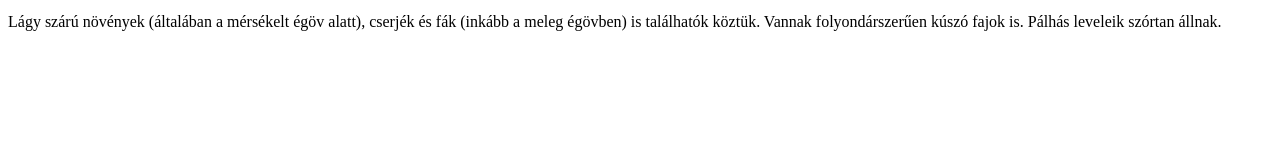
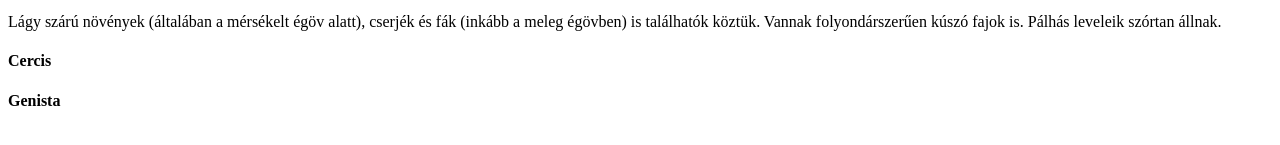
Before and after one commit to BalazsR2022/Pillang-vir-g-ak, a website: page index.html in a window 1280 px wide. Shown: the part 329-474 px from the top of the page. Drawn offline with Linux system fonts and the light colour scheme.

Commit message:
Cercis hozzáadva

```diff
--- a/index.html
+++ b/index.html
@@ -19,7 +19,8 @@
 <p>A család sok tekintetben egységes, bár gyakoriak a kivételek.</p>
 <p>Lágy szárú növények (általában a mérsékelt égöv alatt), cserjék és fák (inkább a meleg égövben) is találhatók köztük. Vannak folyondárszerűen kúszó fajok is.
  Pálhás leveleik szórtan állnak.</p>
-
+<h4>Cercis</h4>
+<h4>Genista</h4>
 
 </body>
 </html>
--- a/package.json
+++ b/package.json
@@ -11,5 +11,8 @@
   "license": "ISC",
   "dependencies": {
     "bootstrap": "^5.2.3"
+  },
+  "devDependencies": {
+    "lite-server": "^2.6.1"
   }
 }
```
Also changed, not shown: 1 other file.
